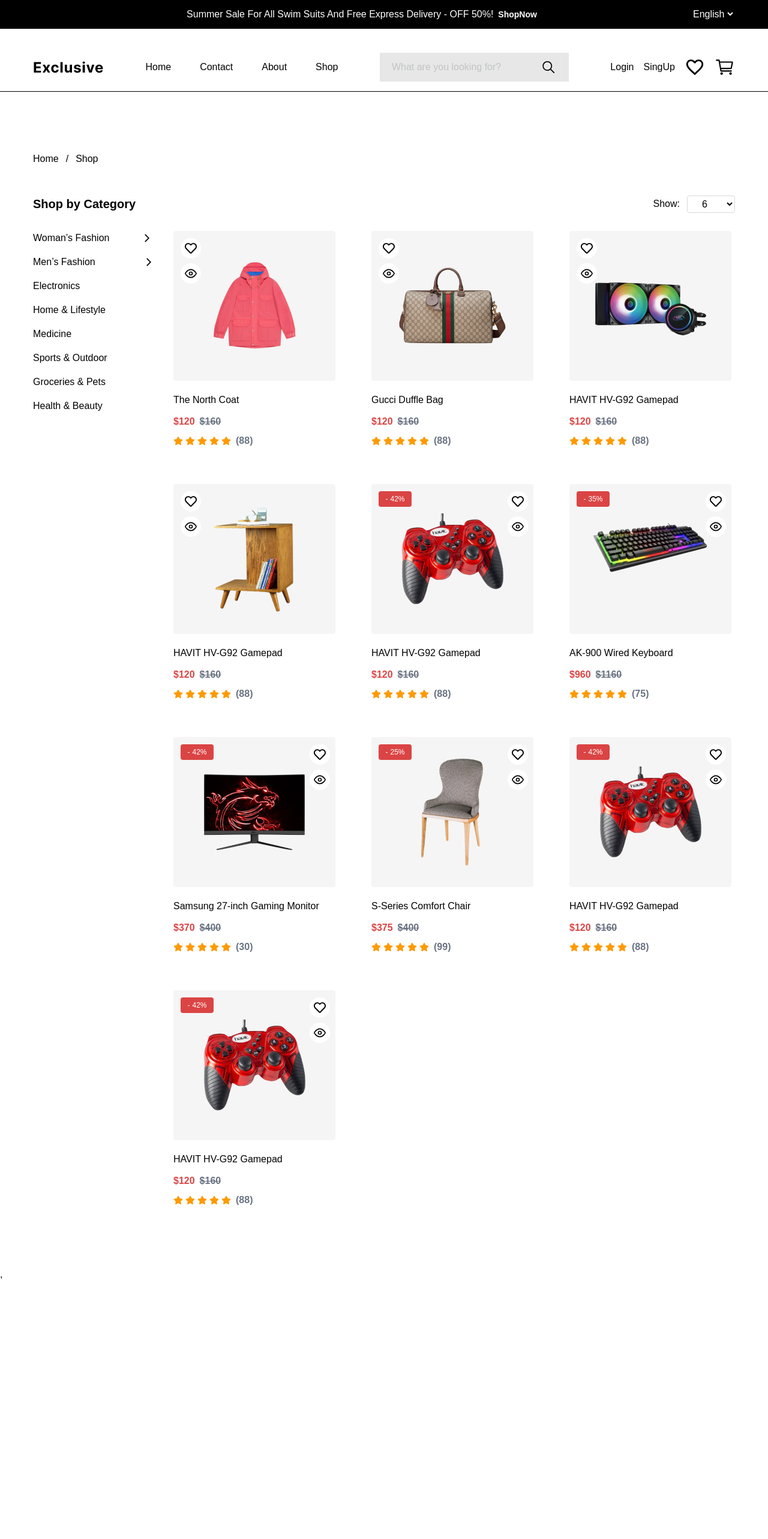
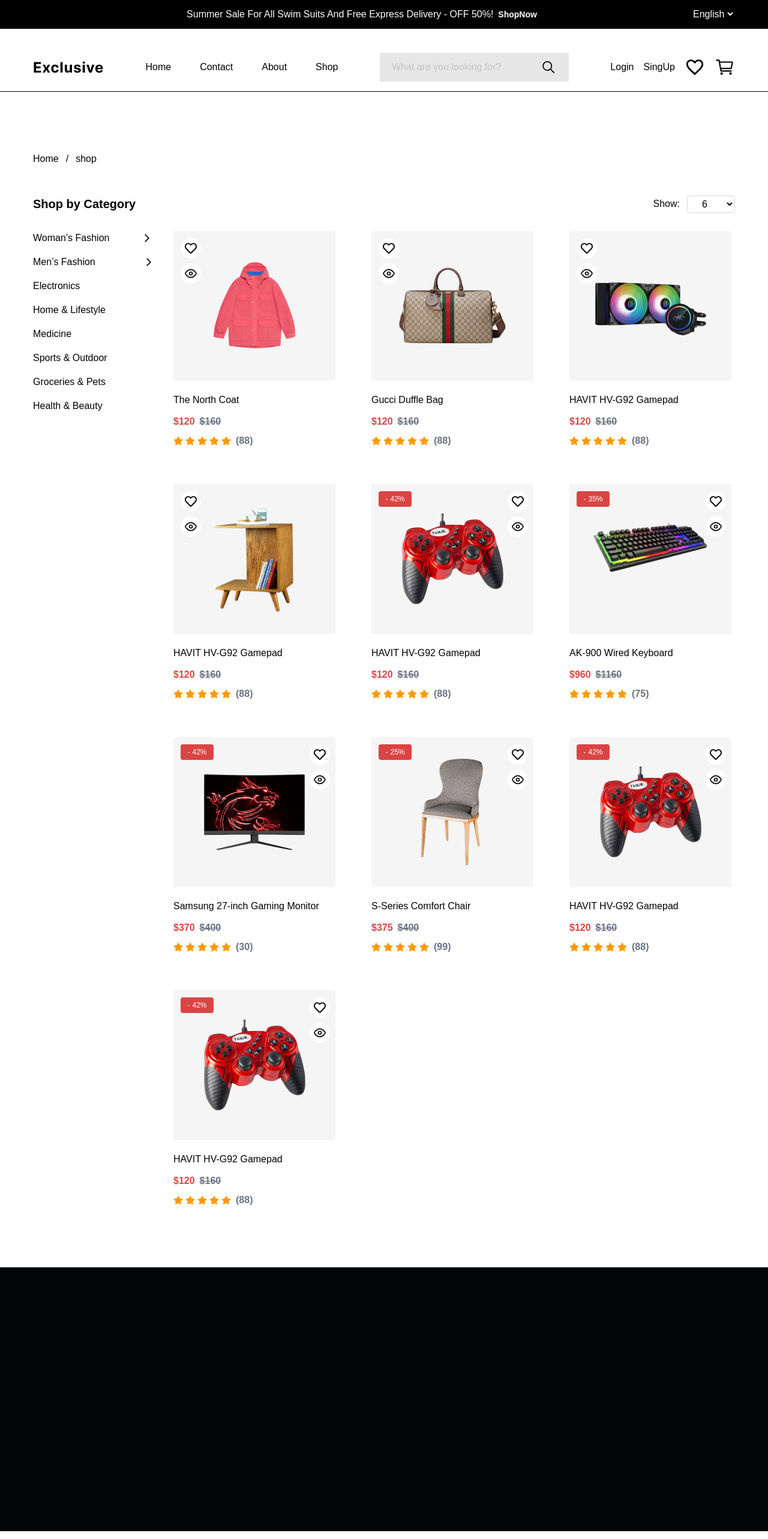
Before and after one commit to theprosanto/E-Commerce-Project-With-React, a React (Vite) app: page /shop in a window 1280 px wide. Shown: the top 2566 px of the page at 60% size. Before the commit the page ends 2137 px from the top, so only its background shows below. Built offline with nearby package versions, Linux system fonts and the light colour scheme.

Commit message:
breadcrumb

```diff
--- a/src/Components/BreadCrumb.jsx
+++ b/src/Components/BreadCrumb.jsx
@@ -1,11 +1,18 @@
 import React from 'react'
+import { NavLink, useLocation } from 'react-router'
+
 
 const BreadCrumb = () => {
+
+  let {pathname} = useLocation()
+
+  let PathLocation = pathname.split("/")
+
   return (
     <div className='flex gap-3 mb-12'>
-        <h1>Home</h1>
+        <h1><NavLink to="/">Home</NavLink></h1>
         <h1>/</h1>
-        <h1>Shop</h1>
+        <h1>{PathLocation}</h1>
     </div>
   )
 }
--- /dev/null
+++ b/src/Components/FooterSection.jsx
@@ -0,0 +1,13 @@
+import React from 'react'
+
+const FooterSection = () => {
+  return (
+    <div className='bg-[#030406] w-full h-110'>
+
+
+
+    </div>
+  )
+}
+
+export default FooterSection
--- a/src/Components/RootLayout.jsx
+++ b/src/Components/RootLayout.jsx
@@ -2,6 +2,7 @@
 import HeaderTop from './HeaderTop'
 import NavBar from './NavBar'
 import { Outlet } from 'react-router'
+import FooterSection from './FooterSection'
 
 const RootLayout = () => {
   return (
@@ -10,6 +11,7 @@
         <HeaderTop/>
         <NavBar/>
         <Outlet/>
+        <FooterSection/>
 
     </div>
   )
--- a/src/Pages/Home/Support.jsx
+++ b/src/Pages/Home/Support.jsx
@@ -7,7 +7,7 @@
 
 const Support = () => {
   return (
-    <div>
+    <div className='my-35'>
 
         <Container>
             <div className='flex justify-between'>
--- a/src/Pages/Login/loginPage.jsx
+++ b/src/Pages/Login/loginPage.jsx
@@ -3,6 +3,7 @@
 import CustomButton from '../../Components/CustomButton';
 
 import loginImage from '../../assets/loginImage.png'
+import BreadCrumb from '../../Components/BreadCrumb';
 
 const loginPage = () => {
   return (
```
